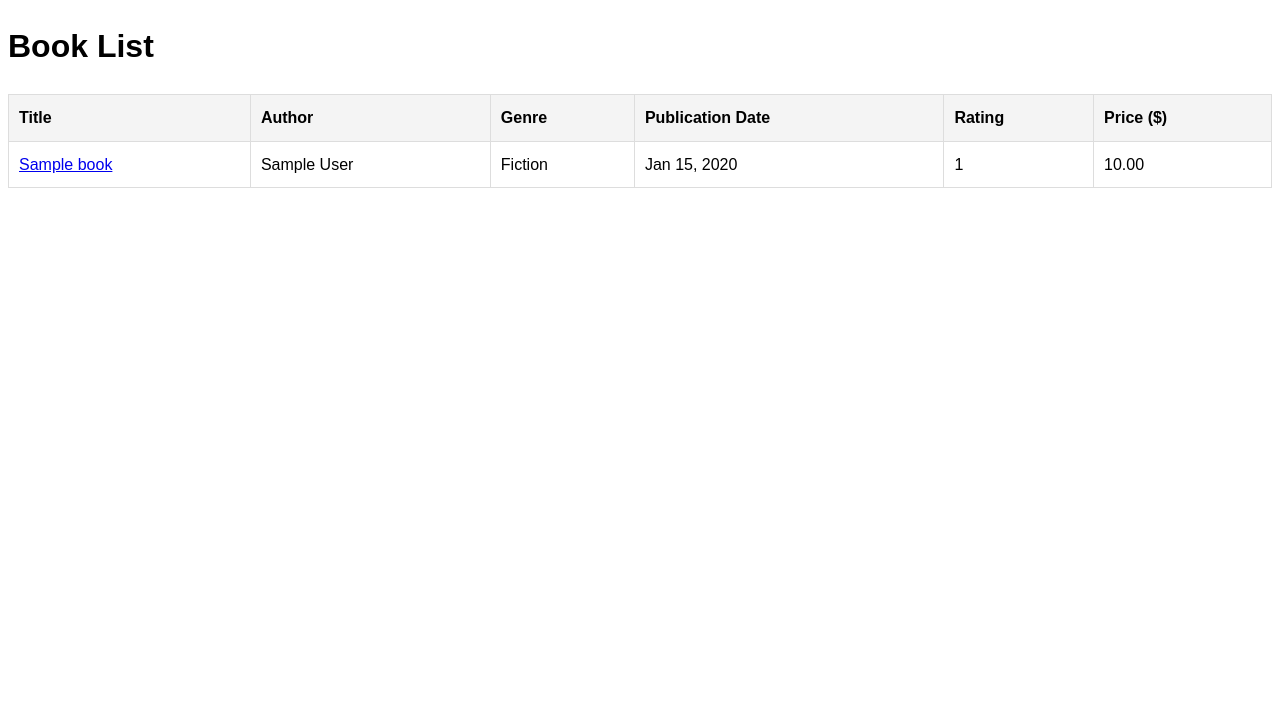
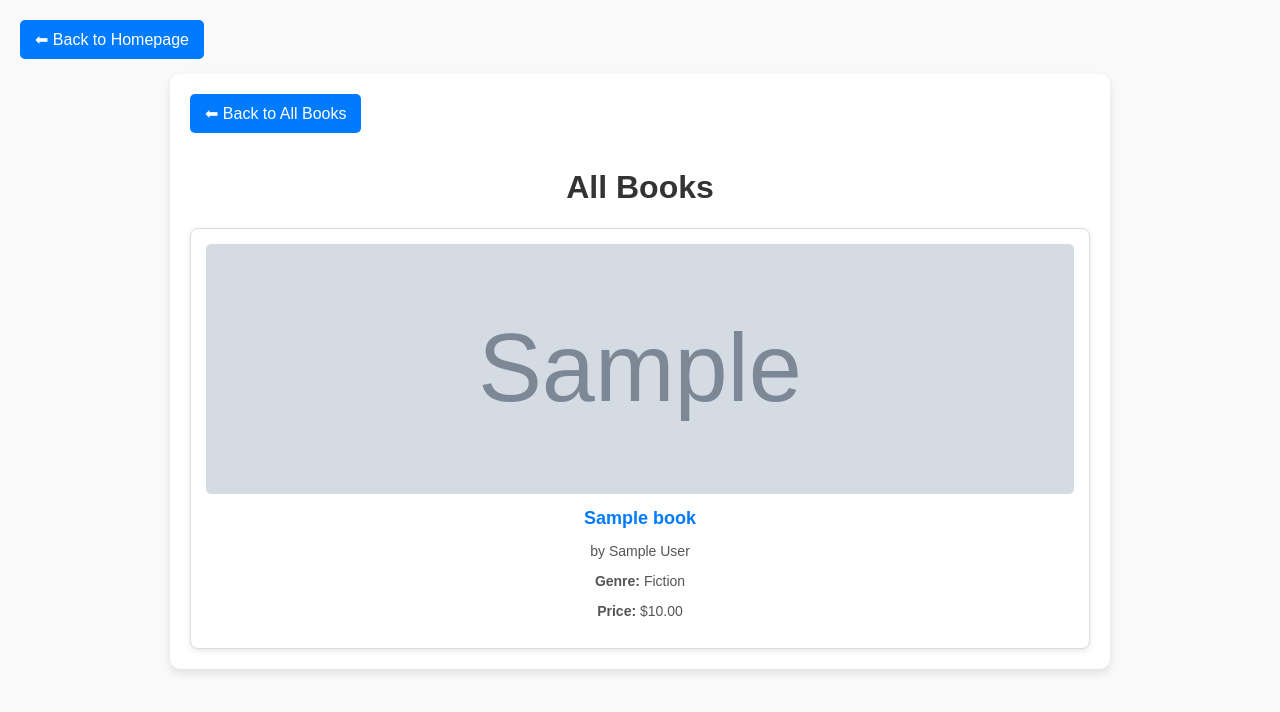
Before and after one commit to Provo17/BookStore, a Django app: page /books/ in a window 1280 px wide. Shown: the top 712 px of the page. Run offline with Django 5.2, Linux system fonts and the light colour scheme; tables that the repository leaves empty hold one stand-in row (values such as "Sample post"); grey boxes marked "Sample" are stand-in pictures; parts of the project's set-up code (start-up, migrations or seed data) failed here and were passed over.

Commit message:
Added genre pages

```diff
--- a/books/urls.py
+++ b/books/urls.py
@@ -1,5 +1,5 @@
 from django.urls import path
-from .views import book_detail, book_list, record_sale
+from .views import book_detail, book_list, record_sale, books_by_genre
 from . import views  # Import views from the books app
 
 urlpatterns = [
@@ -7,4 +7,5 @@ urlpatterns = [
     path('book/<int:pk>/', book_detail, name='book_detail'),
     path('books/', views.book_list, name='book-list'),  # Example route for book list
     path('<int:book_id>/record-sale/', record_sale, name='record_sale'),  # Book sale recording
+    path('genre/<str:genre>/', books_by_genre, name="books_by_genre"),
 ]
--- a/books/views.py
+++ b/books/views.py
@@ -35,3 +35,29 @@ def record_sale(request, book_id):
     book.save()
 
     return JsonResponse({'success': 'Sale recorded successfully'})
+
+def books_by_genre(request, genre):
+    """Display books filtered by genre"""
+    books = Book.objects.filter(genre=genre)
+    return render(request, "bookstore/book_list.html", {"books": books, "genre": genre})
+
+GENRE_MAPPING = {
+    'FIC': 'Fiction',
+    'NF': 'Non-Fiction',
+    'MYST': 'Mystery',
+    'SCI': 'Science',
+    'FANT': 'Fantasy',
+    'BIO': 'Biography',
+    'HIST': 'History',
+    'ROM': 'Romance',
+    'CHILD': 'Children',
+    'OTHER': 'Other',
+}
+
+def books_by_genre(request, genre):
+    """ Display books filtered by genre """
+    if genre not in GENRE_MAPPING:
+        return render(request, "bookstore/book_list.html", {"books": [], "genre": "Unknown Genre"})
+
+    books = Book.objects.filter(genre=genre)  # Match against database genre values
+    return render(request, "bookstore/book_list.html", {"books": books, "genre": GENRE_MAPPING[genre]})
--- a/templates/bookstore/book_list.html
+++ b/templates/bookstore/book_list.html
@@ -3,63 +3,122 @@
 <head>
     <meta charset="UTF-8">
     <meta name="viewport" content="width=device-width, initial-scale=1.0">
-    <title>Book List</title>
+    <a href="{% url 'index' %}" class="back-button">⬅ Back to Homepage</a>
+    <title>{{ genre|default:"All Books" }}</title>
     <style>
         body {
             font-family: Arial, sans-serif;
-            line-height: 1.6;
+            background-color: #f9f9f9;
+            margin: 0;
+            padding: 20px;
         }
-        table {
-            width: 100%;
-            border-collapse: collapse;
+
+        .container {
+            max-width: 900px;
+            margin: auto;
+            background: white;
+            padding: 20px;
+            border-radius: 10px;
+            box-shadow: 0 4px 8px rgba(0, 0, 0, 0.1);
+        }
+
+        h1 {
+            text-align: center;
+            color: #333;
+        }
+
+        .back-button {
+            display: inline-block;
+            margin-bottom: 15px;
+            text-decoration: none;
+            padding: 8px 12px;
+            background: #007BFF;
+            color: white;
+            border-radius: 5px;
+        }
+
+        .back-button {
+            display: inline-block;
+            margin-bottom: 15px;
+            text-decoration: none;
+            padding: 10px 15px;
+            background: #007BFF;
+            color: white;
+            border-radius: 5px;
+            font-size: 16px;
+        }
+
+        .back-button:hover {
+            background: #0056b3;
+        }
+
+
+        .books-grid {
+            display: grid;
+            grid-template-columns: repeat(auto-fit, minmax(200px, 1fr));
+            gap: 20px;
             margin-top: 20px;
         }
-        table, th, td {
+
+        .book-card {
+            background: white;
             border: 1px solid #ddd;
+            border-radius: 8px;
+            text-align: center;
+            padding: 15px;
+            box-shadow: 0 2px 5px rgba(0, 0, 0, 0.1);
+            transition: transform 0.2s ease-in-out;
         }
-        th, td {
-            padding: 10px;
-            text-align: left;
+
+        .book-card:hover {
+            transform: translateY(-5px);
         }
-        th {
-            background-color: #f4f4f4;
+
+        .book-card img {
+            width: 100%;
+            height: 250px;
+            object-fit: cover;
+            border-radius: 5px;
         }
-        tr:nth-child(even) {
-            background-color: #f9f9f9;
+
+        .book-card h3 {
+            font-size: 18px;
+            margin: 10px 0;
         }
+
+        .book-card p {
+            font-size: 14px;
+            color: #555;
+        }
+
     </style>
 </head>
 <body>
-    <h1>Book List</h1>
+    <div class="container">
+        <a href="{% url 'book_list' %}" class="back-button">⬅ Back to All Books</a>
+        <h1>{{ genre|default:"All Books" }}</h1>
 
-    {% if books %}
-    <table>
-        <thead>
-            <tr>
-                <th>Title</th>
-                <th>Author</th>
-                <th>Genre</th>
-                <th>Publication Date</th>
-                <th>Rating</th>
-                <th>Price ($)</th>
-            </tr>
-        </thead>
-        <tbody>
+        {% if books %}
+        <div class="books-grid">
             {% for book in books %}
-            <tr>
-                <!-- Book title as a clickable link -->
-                <td><a href="{% url 'book_detail' book.pk %}">{{ book.title }}</a></td>
-                <td>{{ book.author }}</td>
-                <td>{{ book.get_genre_display }}</td>
-                <td>{{ book.publication_date|date:"M d, Y" }}</td>
-                <td>{{ book.rating }}</td>
-                <td>{{ book.price }}</td>
-            </tr>
+                <div class="book-card">
+                    <a href="{% url 'book_detail' book.pk %}">
+                        {% if book.cover_image %}
+                            <img src="{{ book.cover_image.url }}" alt="{{ book.title }} Cover">
+                        {% else %}
+                            <img src="https://via.placeholder.com/150" alt="No Cover Available">
+                        {% endif %}
+                    </a>
+                    <h3><a href="{% url 'book_detail' book.pk %}" style="text-decoration: none; color: #007BFF;">{{ book.title }}</a></h3>
+                    <p>by {{ book.author }}</p>
+                    <p><strong>Genre:</strong> {{ book.get_genre_display }}</p>
+                    <p><strong>Price:</strong> ${{ book.price }}</p>
+                </div>
             {% endfor %}
-        </tbody>
-    </table>
-    {% else %}
-    <p>No books available.</p>
-    {% endif %}
+        </div>
+        {% else %}
+        <p style="text-align: center;">No books available in this genre.</p>
+        {% endif %}
+    </div>
 </body>
 </html>
```
Also changed, not shown: templates/bookstore/book_detail.html (+16 -0 lines), templates/bookstore/homepage.html (+13 -6 lines), templates/bookstore/purchase_history.html (+17 -0 lines), templates/registration/signup.html (+17 -0 lines), users/views.py (line endings or trailing spaces).
